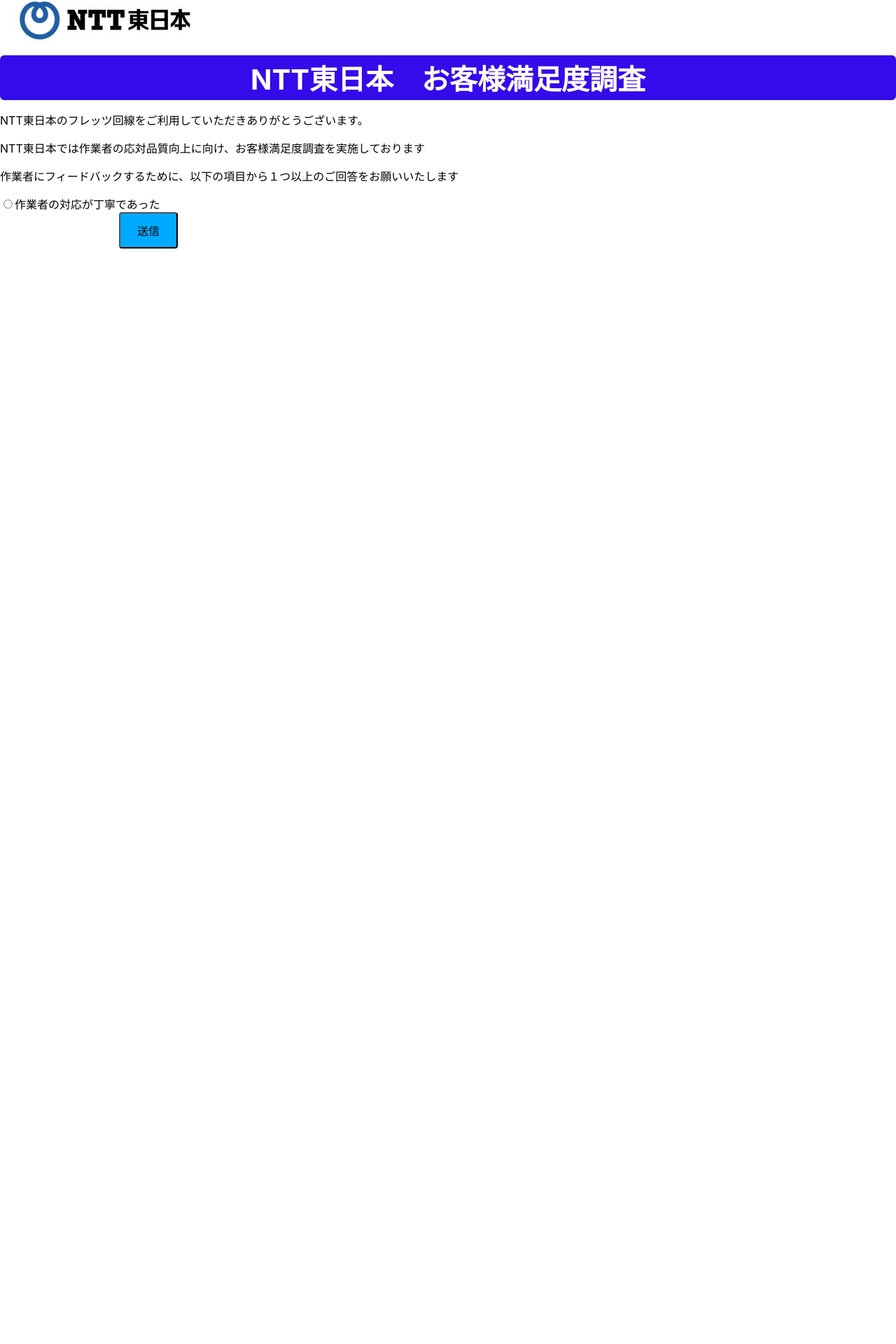
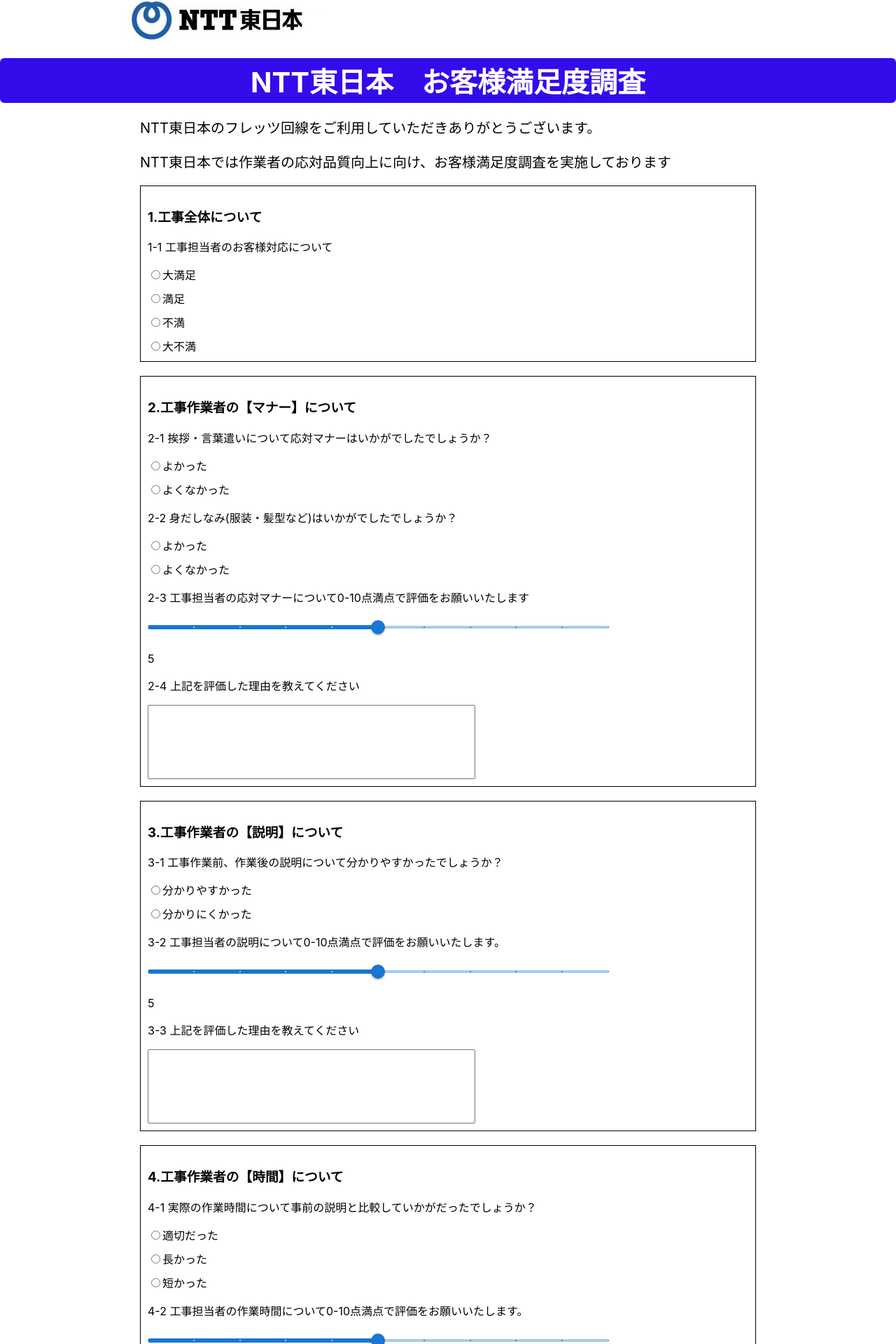
Before and after one commit to MotokiNinomiya/questionaire, a React (Create React App) app: page /form2 in a window 1280 px wide. Shown: the part 17-1937 px from the top of the page at 70% size. Before the commit the page ends 800 px from the top, so only its background shows below. Built offline with nearby package versions, Linux system fonts and the light colour scheme.

Commit message:
3ページ　ガワ完成

```diff
--- a/package.json
+++ b/package.json
@@ -3,6 +3,9 @@
   "version": "0.1.0",
   "private": true,
   "dependencies": {
+    "@emotion/react": "^11.11.1",
+    "@emotion/styled": "^11.11.0",
+    "@mui/material": "^5.14.17",
     "@testing-library/jest-dom": "^5.17.0",
     "@testing-library/react": "^13.4.0",
     "@testing-library/user-event": "^13.5.0",
@@ -10,6 +13,7 @@
     "react-dom": "^18.2.0",
     "react-router-dom": "^6.18.0",
     "react-scripts": "5.0.1",
+    "react-slider": "^2.0.6",
     "styled-components": "^6.1.1",
     "web-vitals": "^2.1.4"
   },
--- a/src/components/Form.css
+++ b/src/components/Form.css
@@ -6,12 +6,25 @@
      background:  #340beb;
      color: #fff;
 }
+.logo{
+    width: 100px;
+    height: 100px;
+    margin-left: 160px;
+    margin-right: 160px;
+}
+.phrase{
+    font-size: 20px;
+    margin-left: 200px;
+    margin-right: 200px;
+}
 .container {
     border: 1px solid black;
     margin: 10x;
     padding: 10px;
     margin-top: 20px;
     margin-bottom: 20px;
+    margin-left: 200px;
+    margin-right: 200px;
   }
 
   .container2{
@@ -20,12 +33,10 @@
     padding: 10px;
     margin-top: 20px;
     margin-bottom: 20px;
+    margin-left: 20px;
+    margin-right: 20px;
   }
 
   .spacer {
     margin-top: 20px;
   }
-
-  button {
-    margin-left: 170px;
-  }
--- a/src/components/Form.jsx
+++ b/src/components/Form.jsx
@@ -26,13 +26,15 @@
 
     return (
         <div>
-            {/*ヘッダーの実装*/}
-            <img src={pic} alt="picture" />
+            <div className="logo">
+                {/*ヘッダーの実装*/}
+                <img src={pic} alt="picture" />
+            </div>
             <div className="labeltitle">
                 <b>{props.title}</b>
             </div>
             {/*冒頭文*/}
-            <div>
+            <div className="phrase">
                 <p>NTT東日本のフレッツ回線をご利用していただきありがとうございます。</p>
                 <p>NTT東日本では作業者の応対品質向上に向け、お客様満足度調査を実施しております</p>
                 <p>作業者にフィードバックするために、以下の項目から１つ以上のご回答をお願いいたします</p>
@@ -82,16 +84,16 @@
                 </div>
             </div>
             {/*最後の文章実装*/}
-            <div>
+            <div className="phrase">
                 <p>記載していただいた個人情報は、作業者へフィードバック以外には使用しません</p>
                 <p>第三者に個人情報を提供することもございません。</p>
                 <p>なお、そのほか個人情報に関してはNTT東日本プライバシーポリシーに則って適切に取り扱います</p>
                 <p>NTT東日本プライバシーポリシーは<a href="https://www.ntt-east.co.jp/info/disclaimer/privacy.html">こちら</a>をご確認ください</p>
-                {/*次ページに遷移するボタンの実装*/}
-                <Button onClick={handleClick}>
-                    次へ
-                </Button>
             </div>
+            {/*次ページに遷移するボタンの実装*/}
+            <Button onClick={handleClick} >
+                次へ
+            </Button>
         </div>
     );
 };
--- /dev/null
+++ b/src/components/Form2.css
@@ -0,0 +1,16 @@
+.radio{
+    display: flex;
+    margin-top: 10px
+}
+.scale{
+    display: flex;
+    margin-left: 10px
+}
+.scale p {
+    margin-right: 4px;
+    font-size: 14px;
+    font-weight: bold;
+}
+.slider{
+    margin-right: 200px;
+}
--- a/src/components/Form2.jsx
+++ b/src/components/Form2.jsx
@@ -1,9 +1,10 @@
-import React from 'react'
+import React, { useState } from 'react';
 import './Form.css'; //Form.cssを読み込む
+import './Form2.css'; //Form2.cssを読み込む
 import { Button } from "./button";
 import { Link,useNavigate} from "react-router-dom";
 import pic from "../ntteastlogo.jpg"; //NTT東日本のロゴをインポート
-
+import { Slider }from '@mui/material';
 
 
 
@@ -12,30 +13,249 @@
     const handleClick = (event) => {
         //navigate関数を使って画面遷移
         navigate('/form3');
-    }
+    };
+
+    // スライダーの値を状態として管理します
+    const [sliderValue, setSliderValue] = useState(5);
+    // スライダーの値が変更されたときのハンドラー
+    const handleSliderChange = (event,newValue) => {
+        setSliderValue(newValue);
+    };
+    //eventがないとエラーが出る
+    //Objects are not valid as a React child (found: [object MouseEvent]). If you meant to render a collection of children, use an array instead.
+    // スライダーの値を状態として管理します
+    const [sliderValue2, setSliderValue2] = useState(5);
+    // スライダーの値が変更されたときのハンドラー
+    const handleSliderChange2 = (event,newValue) => {
+        setSliderValue2(newValue);
+    };
+
+    // スライダーの値を状態として管理します
+    const [sliderValue3, setSliderValue3] = useState(5);
+    // スライダーの値が変更されたときのハンドラー
+    const handleSliderChange3 = (event,newValue) => {
+        setSliderValue3(newValue);
+    };
+
     return (
         <div>
-            {/*ヘッダーの実装*/}
-            <img src={pic} alt="picture" />
+            <div className="logo">
+                    {/*ヘッダーの実装*/}
+                    <img src={pic} alt="picture" />
+            </div>
+
             <div className="labeltitle">
-                <b>{props.title}</b>
+                    <b>{props.title}</b>
             </div>
+
             {/*冒頭文の実装*/}
-            <div>
+            <div className="phrase">
                 <p>NTT東日本のフレッツ回線をご利用していただきありがとうございます。</p>
                 <p>NTT東日本では作業者の応対品質向上に向け、お客様満足度調査を実施しております</p>
-                <p>作業者にフィードバックするために、以下の項目から１つ以上のご回答をお願いいたします</p>
             </div>
+
+            <div className="container">
             {/*ラジオボタンの実装*/}
-            <div className="radio">
-                <input type="radio" name="radio" value="radio1" />
-                <label>作業者の対応が丁寧であった</label>
+                <div>
+                    <h3>1.工事全体について</h3>
+                </div>
+                <div>
+                    <p>1-1 工事担当者のお客様対応について</p>
+                </div>
+                <div className="radio">
+                <label>
+                    <input type="radio" name="radio" value="verygood" />
+                    大満足
+                </label>
+                </div>
+                <div className="radio">
+                <label>
+                    <input type="radio" name="radio" value="good" />
+                    満足
+                </label>
+                </div>
+                <div className="radio">
+                <label>
+                    <input type="radio" name="radio" value="bad" />
+                    不満
+                </label>
+                </div>
+                <div className="radio">
+                <label>
+                    <input type="radio" name="radio" value="verybad" />
+                    大不満
+                </label>
+                </div>
             </div>
+
+            <div className="container">
+                {/*ラジオボタンの実装2*/}
+                <div>
+                    <h3>2.工事作業者の【マナー】について</h3>
+                </div>
+                <div>
+                    <p>2-1 挨拶・言葉遣いについて応対マナーはいかがでしたでしょうか？</p>
+                </div>
+                <div className="radio">
+                    <label>
+                        <input type="radio" name="radio" value="OK" />
+                        よかった
+                    </label>
+                </div>
+                <div className="radio">
+                    <label>
+                        <input type="radio" name="radio" value="notOK" />
+                        よくなかった
+                    </label>
+                </div>
+                <div>
+                    <p>2-2 身だしなみ(服装・髪型など)はいかがでしたでしょうか？</p>
+                </div>
+                <div className="radio">
+                    <label>
+                        <input type="radio" name="radio" value="enough" />
+                        よかった
+                    </label>
+                </div>
+                <div className="radio">
+                    <label>
+                        <input type="radio" name="radio" value="notenough" />
+                        よくなかった
+                    </label>
+                </div>
+                {/*スライダーの実装*/}
+                {/* react-sliderコンポーネントを使用 */}
+                <div>
+                    <p>2-3 工事担当者の応対マナーについて0-10点満点で評価をお願いいたします</p>
+                </div>
+                <div className="slider">
+                    <Slider
+                        value={sliderValue}
+                        onChange={handleSliderChange}
+                        min={0}
+                        max={10}
+                        step={1}
+                        marks={true}
+                        valueLabelDisplay="auto"
+                        defaultValue={5}
+                        aria-label="Temperature"
+                    />
+                    {/* スライダーの値を表示*/}
+                    <p>{sliderValue}</p>
+                </div>
+                <div className="reason">
+                    <p>2-4 上記を評価した理由を教えてください</p>
+                    <input
+                    type="text"
+                    style={{width: "460px", height: "100px"}}
+                    />
+                </div>
+            </div>
+            <div className="container">
+                {/*ラジオボタンの実装2*/}
+                <div>
+                    <h3>3.工事作業者の【説明】について</h3>
+                </div>
+                <div>
+                    <p>3-1 工事作業前、作業後の説明について分かりやすかったでしょうか？</p>
+                </div>
+                <div className="radio">
+                    <label>
+                        <input type="radio" name="radio" value="easy" />
+                        分かりやすかった
+                    </label>
+                </div>
+                <div className="radio">
+                    <label>
+                        <input type="radio" name="radio" value="difficult" />
+                        分かりにくかった
+                    </label>
+                </div>
+                <div>
+                    <p>3-2 工事担当者の説明について0-10点満点で評価をお願いいたします。</p>
+                </div>
+                <div className="slider">
+                    <Slider
+                        value={sliderValue2}
+                        onChange={handleSliderChange2}
+                        min={0}
+                        max={10}
+                        step={1}
+                        marks={true}
+                        valueLabelDisplay="auto"
+                        defaultValue={5}
+                        aria-label="Temperature"
+                    />
+                    {/* スライダーの値を表示*/}
+                    <p>{sliderValue2}</p>
+                </div>
+                <div className="reason">
+                    <p>3-3 上記を評価した理由を教えてください</p>
+                    <input
+                    type="text"
+                    style={{width: "460px", height: "100px"}}
+                    />
+                </div>
+            </div>
+
+            <div className="container">
+                {/*ラジオボタンの実装2*/}
+                <div>
+                    <h3>4.工事作業者の【時間】について</h3>
+                </div>
+                <div>
+                    <p>4-1 実際の作業時間について事前の説明と比較していかがだったでしょうか？</p>
+                </div>
+                <div className="radio">
+                    <label>
+                        <input type="radio" name="radio" value="suitable" />
+                        適切だった
+                    </label>
+                </div>
+                <div className="radio">
+                    <label>
+                        <input type="radio" name="radio" value="long" />
+                        長かった
+                    </label>
+                </div>
+                <div className="radio">
+                    <label>
+                        <input type="radio" name="radio" value="short" />
+                        短かった
+                    </label>
+                </div>
+                <div>
+                    <p>4-2 工事担当者の作業時間について0-10点満点で評価をお願いいたします。</p>
+                </div>
+                <div className="slider">
+                    <Slider
+                        value={sliderValue3}
+                        onChange={handleSliderChange3}
+                        min={0}
+                        max={10}
+                        step={1}
+                        marks={true}
+                        valueLabelDisplay="auto"
+                        defaultValue={5}
+                        aria-label="Temperature"
+                    />
+                    {/* スライダーの値を表示*/}
+                    <p>{sliderValue3}</p>
+                </div>
+                <div className="reason">
+                    <p>4-3 上記を評価した理由を教えてください</p>
+                    <input
+                    type="text"
+                    style={{width: "460px", height: "100px"}}
+                    />
+                </div>
+            </div>
+
             <Button onClick={handleClick}>
-                    送信
+                送信
             </Button>
         </div>
-    )
-}
+    );
+};
 
 export default Form2
--- a/src/components/Form3.jsx
+++ b/src/components/Form3.jsx
@@ -1,8 +1,10 @@
-import React from 'react'
+import React, { useState } from 'react';
 import './Form.css'; //Form.cssを読み込む
+import './Form2.css'; //Form2.cssを読み込む
 import { Button } from "./button";
-import { Link , useNavigate} from "react-router-dom";
+import { Link,useNavigate} from "react-router-dom";
 import pic from "../ntteastlogo.jpg"; //NTT東日本のロゴをインポート
+import { Slider }from '@mui/material';
 
 function Form3(props) {
     const navigate = useNavigate();
@@ -12,15 +14,22 @@
     }
     return (
         <div>
-            <img src={pic} alt="picture" />
+            <div className="logo">
+                    {/*ヘッダーの実装*/}
+                    <img src={pic} alt="picture" />
+            </div>
+
             <div className="labeltitle">
-                <b>{props.title}</b>
+                    <b>{props.title}</b>
             </div>
-            <div>
+
+            {/*冒頭文の実装*/}
+            <div className="phrase">
                 <p>NTT東日本のフレッツ回線をご利用していただきありがとうございます。</p>
+                <p>NTT東日本では作業者の応対品質向上に向け、お客様満足度調査を実施しております</p>
             </div>
             <Button onClick={handleClick}>
-                アンケートページに戻る
+                アンケート画面に戻る
             </Button>
         </div>
     )
--- a/src/components/button.jsx
+++ b/src/components/button.jsx
@@ -1,11 +1,14 @@
 import styled from "styled-components";
 
 export const Button = styled.button`
-  background-color: #00aaff;
-  border-radius: 4px;
-  color: inherit;
-  display: inline-flex;
   font: inherit;
   padding: 12px 24px;
-  text-decoration: none;
-`;
+  display: flex;
+  justify-content: center;
+  margin-left: auto;
+  margin-right: auto;
+  border: solid 3px  #340beb;
+     border-radius: 6px;
+     background:  #340beb;
+     color: #fff;
+  `;
```
Also changed, not shown: 1 other file (tests, documents, lock files or other folders).
